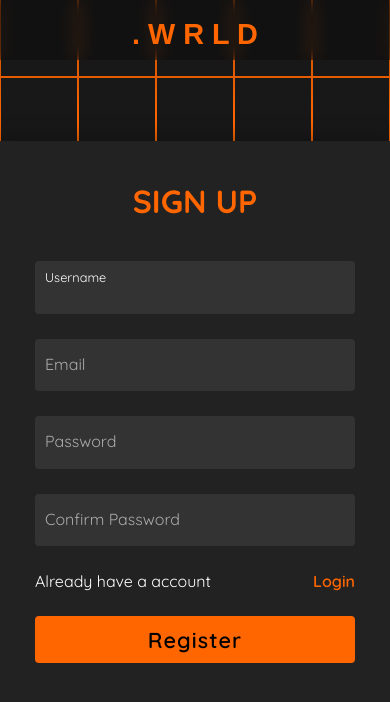
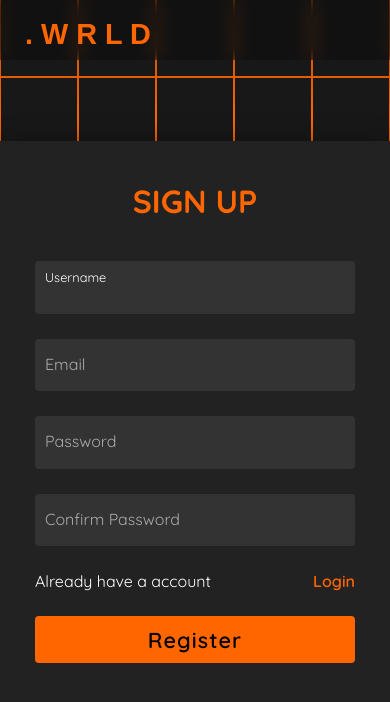
Before and after one commit to Swap9L/wrld.portfolio, a Flask app: page /register in a window 390 px wide. Shown: the top 702 px of the page. Run offline with Flask 3, Linux system fonts and the light colour scheme.

Commit message:
Update homestyle.css

```diff
--- a/static/css/homestyle.css
+++ b/static/css/homestyle.css
@@ -21,7 +21,7 @@ html{
     left: 0;
     height: 60px;
     display: flex;
-    justify-content: space-around;
+    justify-content: space-between;
     align-items: end;
 }
 
@@ -922,6 +922,7 @@ to {background: url("bg4.jpg");}
 
 @media (max-width:600px){
     #navbar .logo span{
+        margin-left: 25px;
         font-size: 1.8rem;
     }
 
```
